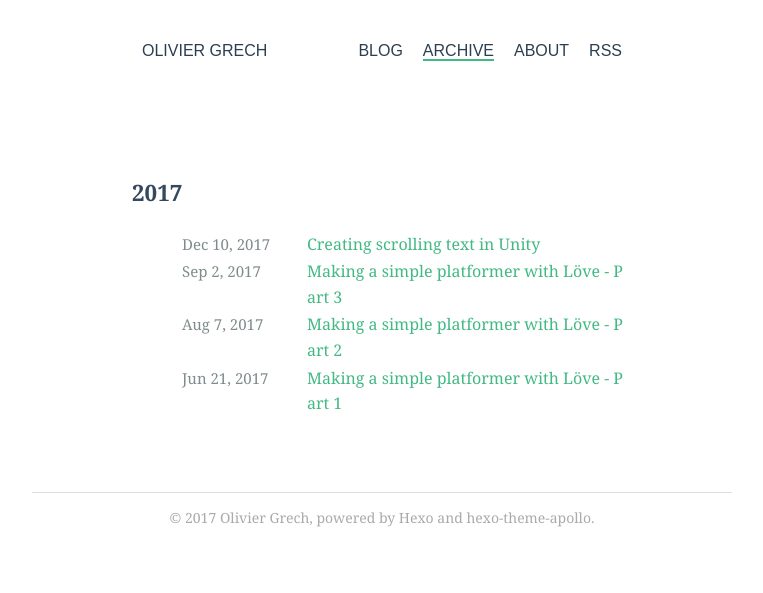
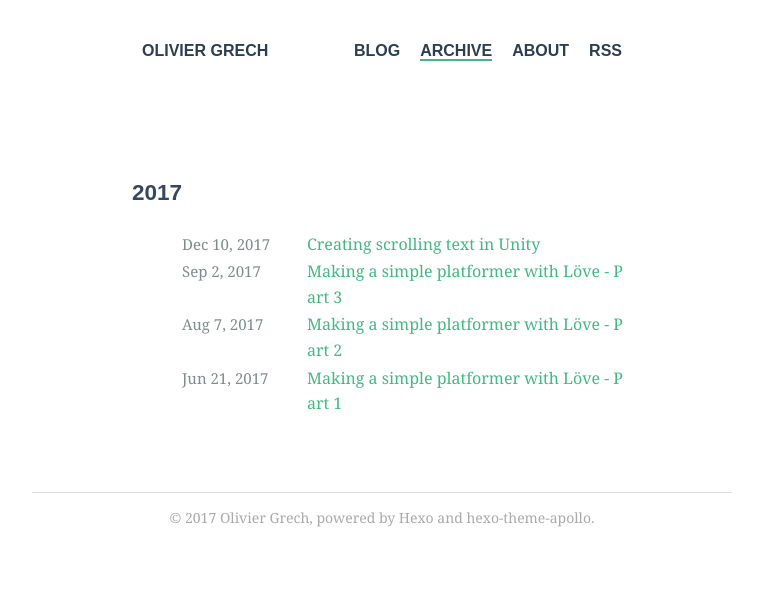
Before and after one commit to olivier-grech/olivier-grech.github.io, a plain HTML site: page archives/index.html in a window 1280 px wide. Shown: the whole page, without its empty margins (258-1021 px from the left). Drawn offline with nearby package versions, Linux system fonts and the light colour scheme; some packages are replaced by stand-ins of ours; a web font is replaced by a local one.

Commit message:
Minor fixes

```diff
--- a/css/apollo.css
+++ b/css/apollo.css
@@ -266,6 +266,10 @@ a:active {
     text-decoration: none
 }
 
+.nav-list-link {
+    font-weight: 800;
+}
+
 a.nav-list-link.active,
 a.nav-list-link:hover,
 a.post-title-link:hover {
@@ -322,7 +326,8 @@ header .logo-link {
     float: left;
     display: inline-block;
     padding: 19px 10px;
-    font-family: sans-serif
+    font-family: sans-serif;
+    font-weight: 800
 }
 
 header .nav {
@@ -405,6 +410,10 @@ header .nav-list-item a {
     float: left;
     width: 125px;
     color: #7f8c8d
+}
+
+.archive-year {
+    font-family: sans-serif;
 }
 
 .post {
@@ -551,10 +560,13 @@ code,
 pre {
     font-size: 0.8em;
     font-family: monospace;
-    /*background-color: #f8f8f8;*/ /*Default*/
+    /*background-color: #f8f8f8;*/
+    /*Default*/
 }
 
+
 /*Added to differentiate code and inline code*/
+
 pre {
     background-color: #272822;
 }
@@ -562,6 +574,8 @@ pre {
 code {
     color: #34495e;
 }
+
+
 /*----------*/
 
 .highlight {
@@ -570,8 +584,10 @@ code {
     border-radius: 2px;
     line-height: 1.1em;
     /*Maybe this part can be let to default*/
-    /*background-color: #f8f8f8;*/ /*Default*/
-    background-color: #272822; /*Custom*/
+    /*background-color: #f8f8f8;*/
+    /*Default*/
+    background-color: #272822;
+    /*Custom*/
     overflow-x: auto
 }
 
@@ -705,8 +721,9 @@ code {
 }
 
 pre {
-    /*color: #525252*/ /*Default*/
-    color: #F8F8F0 /*Custom*/
+    /*color: #525252*/
+    /*Default*/
+    color: #F8F8F0/*Custom*/
 }
 
 pre .function .keyword,
@@ -783,8 +800,10 @@ pre .doctype,
 pre .shebang,
 pre .apache .sqbracket,
 pre .tex .formula {
-    color: #525252; /*Custom*/
-    /*color: #b3b3b3*/ /*Default*/
+    color: #525252;
+    /*Custom*/
+    /*color: #b3b3b3*/
+    /*Default*/
 }
 
 pre .deletion {
@@ -902,6 +921,7 @@ footer .copyright a:hover {
     color: #888
 }
 
+
 /*@font-face {
     font-family: 'sourcesanspro';
     src: url("../font/sourcesanspro.woff2") format("woff2"), url("../font/sourcesanspro.woff") format("woff");
```
Also changed, not shown: about/index.html (+1 -1 lines), sitemap.xml (+7 -7 lines).
